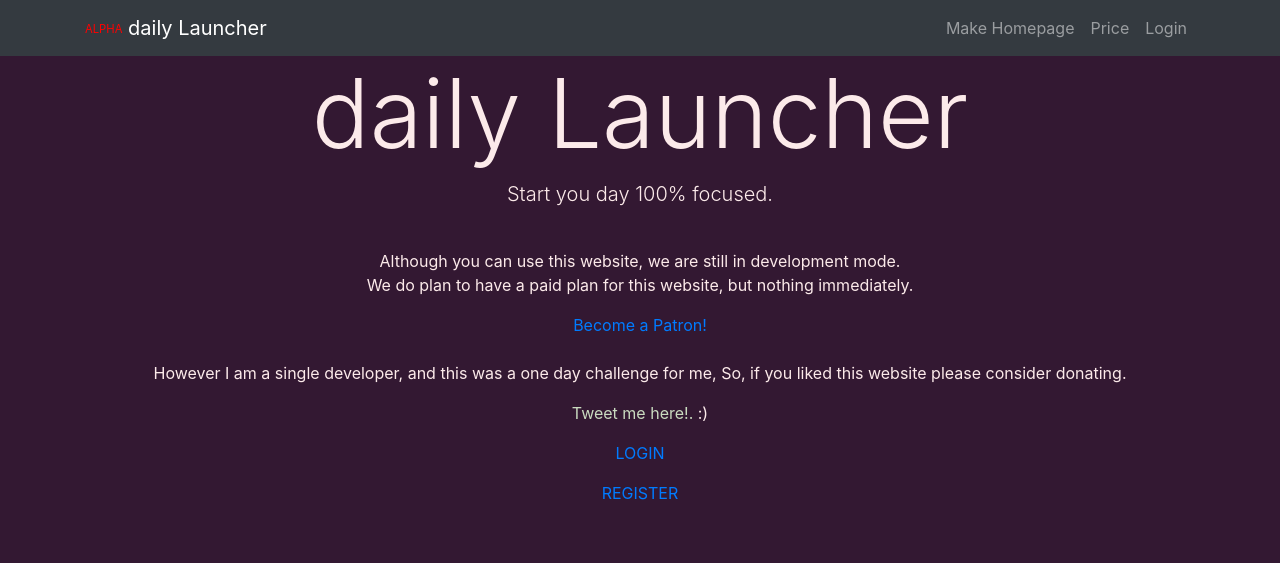
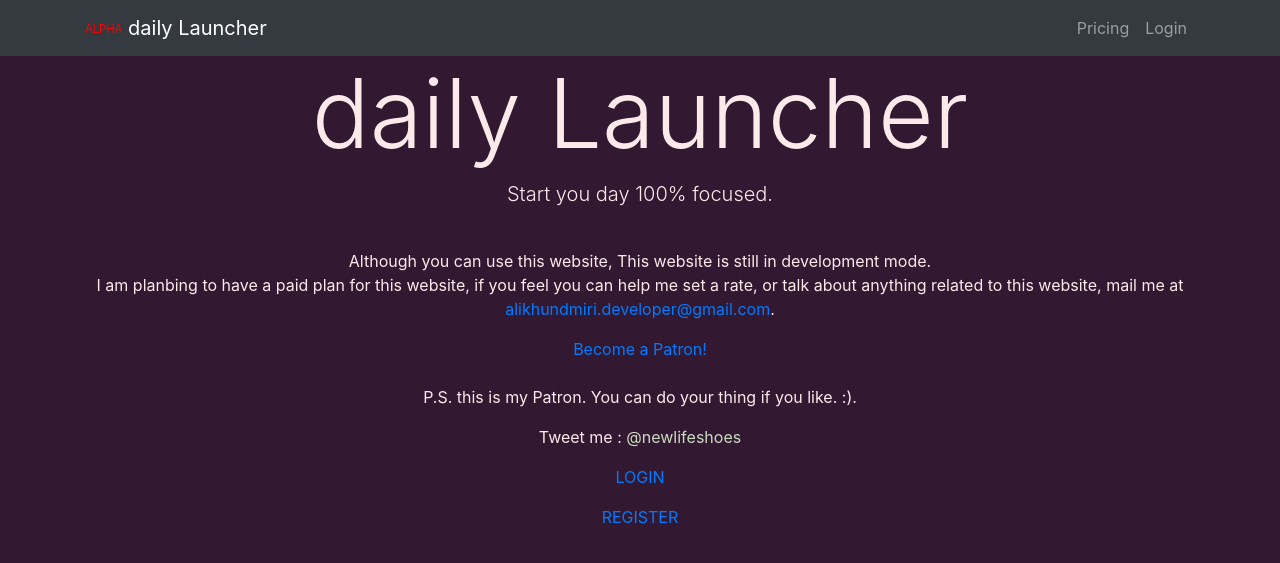
Before and after one commit to alikhundmiri/dailylauncher, a Django app: page /price in a window 1280 px wide. Shown: the top 563 px of the page. Run offline with Django 3.2, Linux system fonts and the light colour scheme; some libraries are stand-ins or nearby versions.

Commit message:
Changes: paraphrased on pricing page. spelling mistakes cleaerd. added email address. created a demouser

```diff
--- a/accounts/templates/accounts/login.html
+++ b/accounts/templates/accounts/login.html
@@ -23,7 +23,7 @@
                 <h1 class="display-5" id="clocktext">
                     Login
                 </h1>
-                <h2 class="form-signin-heading"><small>Let get back on track!</small></h2>
+                <h2 class="form-signin-heading"><small>Let's get back on track!</small></h2>
             {% elif nbar == 'register' %}
                 <h1 class="display-5" id="clocktext">
                     Register
--- a/core/urls.py
+++ b/core/urls.py
@@ -22,9 +22,7 @@ urlpatterns = [
 	path('', views.index, name='home'),
 	path('price', views.price, name='price'),
 	path('new', views.card_create, name='card_create'),
-
 	path('<slug:slug>/', include([
-		path('', views.emptypage, name='emptypage'),
 		path('edit/', views.card_edit, name='card_edit'),
 		path('delete/', views.card_delete, name='card_delete'),
 		])),
--- a/core/views.py
+++ b/core/views.py
@@ -13,8 +13,25 @@ from django.conf import settings
 from .models import group, linklist
 from .forms import NewGroupForm, NewLinkForm, BaseLinkFormSet
 
-def emptypage(request):
-	return render(request, 'emptyfile.html')
+# def demopage(request):
+# 	dbug = settings.DEBUG
+# 	today = datetime.today()
+
+# 	if request.user.is_authenticated:
+# 		return HttpResponseRedirect('user:home')
+
+# 	created_groups = group.objects.filter(user='demo_agent').annotate(group__count=Count('card_content'))
+# 	created_links = linklist.objects.filter(user='demo_agent')
+
+# 	context = {
+# 		"groups" : created_groups,
+# 		'links' : created_links,
+# 		"today" : today,
+# 		'dbug' : dbug,
+
+# 	}
+# 	return render(request, 'user_home.html', context)
+
 
 def price(request):
 	dbug = settings.DEBUG
--- a/templates/index.html
+++ b/templates/index.html
@@ -92,11 +92,11 @@
         </button>
         <div class="collapse navbar-collapse" id="navbarResponsive">
           <ul class="navbar-nav ml-auto">
+<!--             <li class="nav-item">
+              <a class="nav-link" href="#">Make Homepage</a>
+            </li> -->
             <li class="nav-item">
-              <a class="nav-link" href="#">Make Homepage</a>
-            </li>
-            <li class="nav-item">
-              <a class="nav-link" href="{% url 'user:price' %}">Price</a>
+              <a class="nav-link" href="{% url 'user:price' %}">Pricing</a>
             </li>
             <li class="nav-item">
               {% if request.user.is_authenticated %}
--- a/templates/price.html
+++ b/templates/price.html
@@ -14,11 +14,11 @@
       		</h1>
 			<p class="lead">Start you day 100% focused.</p>
 			<br>
-			<p>Although you can use this website, we are still in development mode.<br> We do plan to have a paid plan for this website, but nothing immediately.</p>
+			<p>Although you can use this website, This website is still in development mode.<br> I am planbing to have a paid plan for this website, if you feel you can help me set a rate, or talk about anything related to this website, mail me at <a href="mailto:alikhundmiri.developer@gmail.com?Subject=Saw%20you%20website%20daily-launcher." target="_top">alikhundmiri.developer@gmail.com</a>.</p>
 	        <a href="https://www.patreon.com/bePatron?u=5303033" data-patreon-widget-type="become-patron-button">Become a Patron!</a><script async src="https://c6.patreon.com/becomePatronButton.bundle.js"></script>
-			<p> <br> However I am a single developer, and this was a one day challenge for me, So, if you liked this website please consider donating.
+			<p> <br> P.S. this is my Patron. You can do your thing if you like. :).  </p>
 
-			<p><a style="color: #CADBC0" href="https://www.twitter.com/newlifeshoes">Tweet me here!.</a> :) </p>
+			<p>Tweet me : <a style="color: #CADBC0" href="https://www.twitter.com/newlifeshoes"> @newlifeshoes</a></p>
 
 			{% if request.user.is_authenticated %}
 				<p><a href="{% url 'logout' %}">LOGOUT</a></p>
--- a/templates/user_home.html
+++ b/templates/user_home.html
@@ -30,9 +30,10 @@ a.changecard {
 	border: hidden;
 }
 div.custom-card {
-	width: 18rem;
+	width: 17rem;
 	background: #F0544F;
 	padding: 1px;
+
 }
 h6.card-subtitle {
 	color: #E5E5E5
@@ -99,7 +100,7 @@ div.modal {
 	<div class="container">
 		<div class="row" style="align-self: center;">
 			{% for group in groups %}
-			<div class="card custom-card col-lg-3">
+			<div class="card custom-card col-lg-3 col-sm-6 col-md-4 col-xs-10">
 				<div class="card-body">
 					<h1 class="card-title">
 						<a class="card-main" href="#" onclick="return {{request.user.username}}_{{forloop.counter}}()">{{group.group_name}}</a></h1>
--- a/templates/welcome.html
+++ b/templates/welcome.html
@@ -14,7 +14,8 @@
       		</h1>
 			<p class="lead">Start you day 100% focused.</p>
 			<br>
-			<p>Being a freelancer, I came across this problem of not being 100% efficient. Something had to be done. <br> After a few lathegic days I createdthis site <i>(in a single day actually!! personal record)</i> to keep my mornings together</p>
+			<p>Being a freelancer, I came across this problem of not being 100% efficient. Something had to be done. <br> After a few lethargic days I created this site <i>(<strike>in a single day actually!!</strike> personal record!)</i> to keep my mornings together. <sup><b>NOTE:</b> Since I created this website, I have been working to improve the UI and a bit of code managment. </sup></p>
+
 			<p>Now When I open my browser all the pages I need to start my work are in front of me.<br> No more devils diversion towards those netflix and youtube during work time.</p>
 			<br>
 			<p>Feel free to set this as your homepage! <i>The more the merrier</i></p>
```
Also changed, not shown: db.sqlite3.
